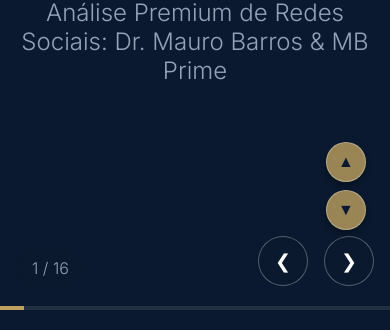
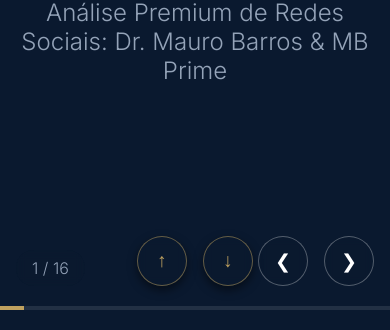
Before and after one commit to marianeftenorio/ESTRATEGIAS-MBPRIME-, a plain HTML site: page index.html in a window 390 px wide. Shown: the part 534-864 px from the top of the page. Drawn offline with nearby package versions, Linux system fonts and the light colour scheme.

Commit message:
style: melhora layout das setas de scroll e centraliza no fundo da tela para evitar sobreposição

```diff
--- a/index.html
+++ b/index.html
@@ -283,27 +283,29 @@
         .mobile-scroll-controls {
             display: none;
             position: fixed;
-            bottom: 5rem;
-            right: 1.5rem;
+            bottom: 1.5rem;
+            left: 50%;
+            transform: translateX(-50%);
             z-index: 100;
-            flex-direction: column;
-            gap: 0.5rem;
+            flex-direction: row;
+            gap: 1rem;
         }
 
         .btn-scroll {
-            background: rgba(191, 161, 95, 0.8); /* Dourado */
-            border: 1px solid rgba(255,255,255,0.3);
-            color: var(--primary);
-            width: 40px;
-            height: 40px;
+            background: rgba(10, 25, 47, 0.8);
+            border: 1px solid rgba(191, 161, 95, 0.5); /* Borda sutil dourada */
+            color: var(--secondary);
+            width: 50px;
+            height: 50px;
             border-radius: 50%;
             cursor: pointer;
-            font-size: 1rem;
+            font-size: 1.2rem;
+            font-weight: bold;
             display: flex;
             justify-content: center;
             align-items: center;
             backdrop-filter: blur(5px);
-            box-shadow: 0 4px 6px rgba(0,0,0,0.3);
+            box-shadow: 0 4px 10px rgba(0,0,0,0.5);
         }
 
         @media (max-width: 1024px) {
@@ -766,8 +768,8 @@
 
     <!-- Scroll controls (Mobile only) -->
     <div class="mobile-scroll-controls">
-        <button class="btn-scroll" id="scrollUp" title="Subir Conteúdo">▲</button>
-        <button class="btn-scroll" id="scrollDown" title="Descer Conteúdo">▼</button>
+        <button class="btn-scroll" id="scrollUp" title="Subir Conteúdo">↑</button>
+        <button class="btn-scroll" id="scrollDown" title="Descer Conteúdo">↓</button>
     </div>
 
     <div class="progress-container">
```
